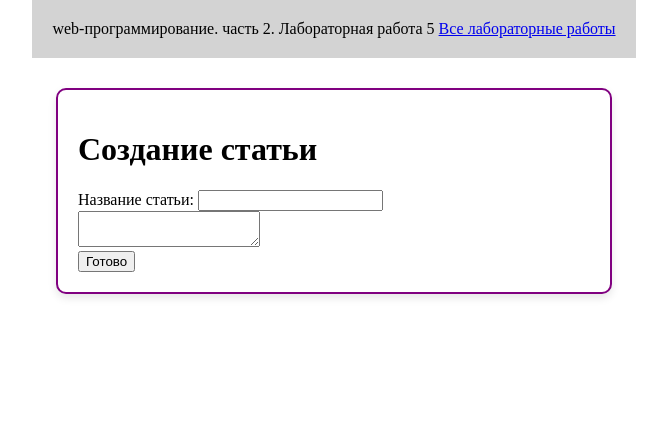
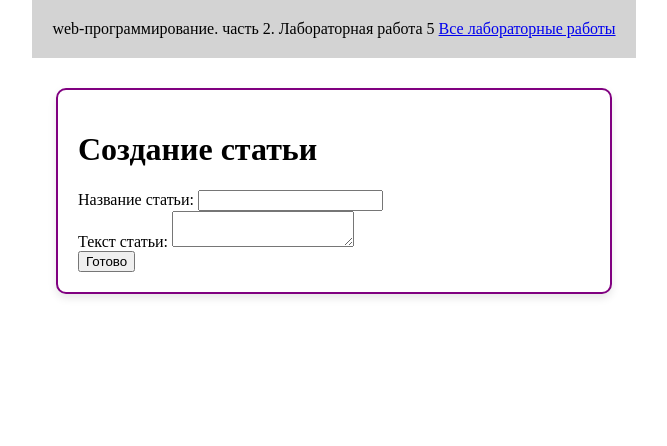
Before and after one commit to bleag/web-programming-labs, a Flask app: page /lab5/create in a window 1280 px wide. Shown: the top 446 px of the page, without its empty margins (306-973 px from the left). Run offline with Flask 3, Linux system fonts and the light colour scheme; the visitor is signed in with stand-in values (Sample User, id 1); some libraries are stand-ins or nearby versions.

Commit message:
последние изменения1

```diff
--- a/templates/lab5/create_article.html
+++ b/templates/lab5/create_article.html
@@ -14,7 +14,10 @@
         </div>
 
         <div>
-            <textarea name="article_text"></textarea>
+            <label>
+                Текст статьи:
+                <textarea name="article_text"></textarea>
+            </label>
         </div>
         <div>
         <button type="submit">Готово</button>
```
